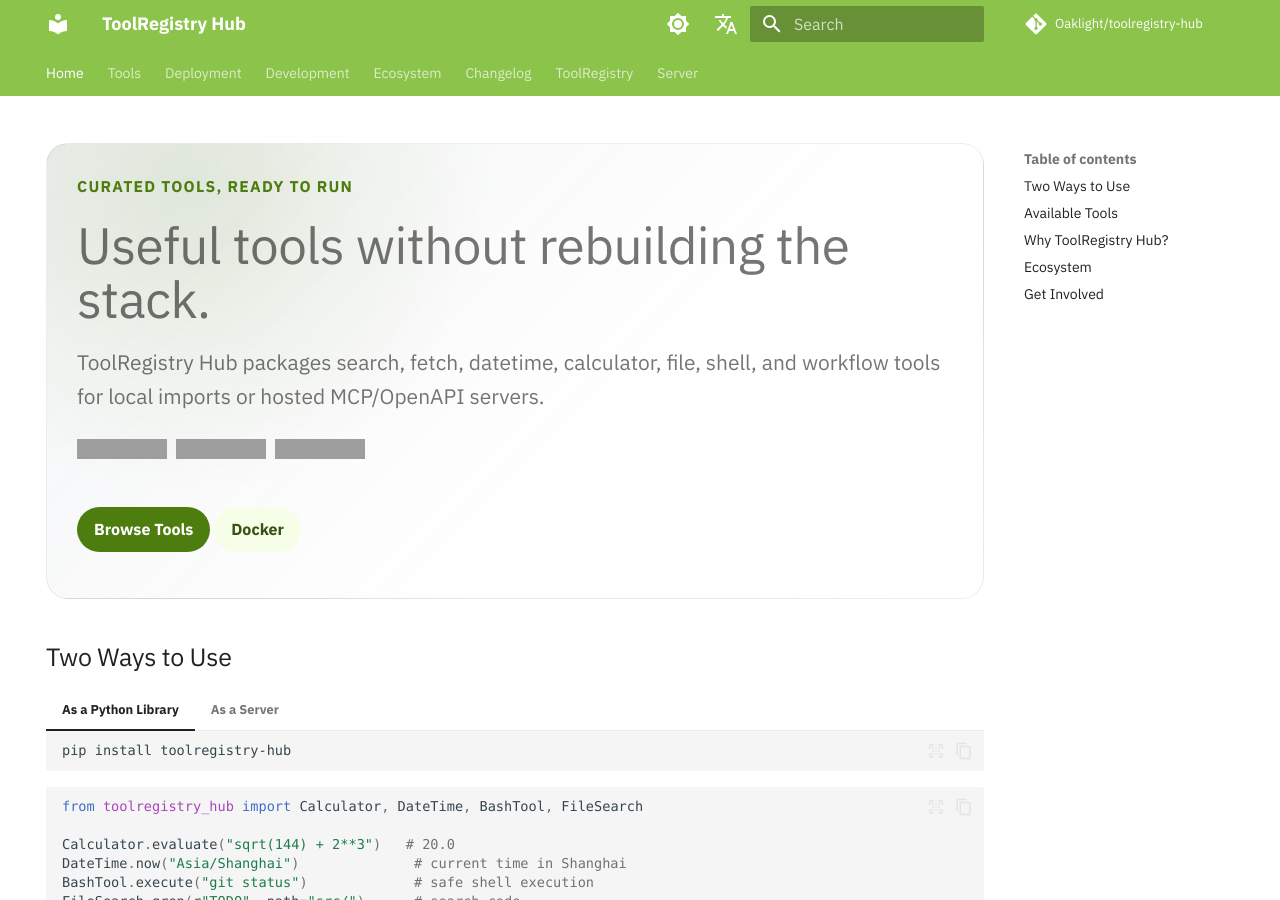
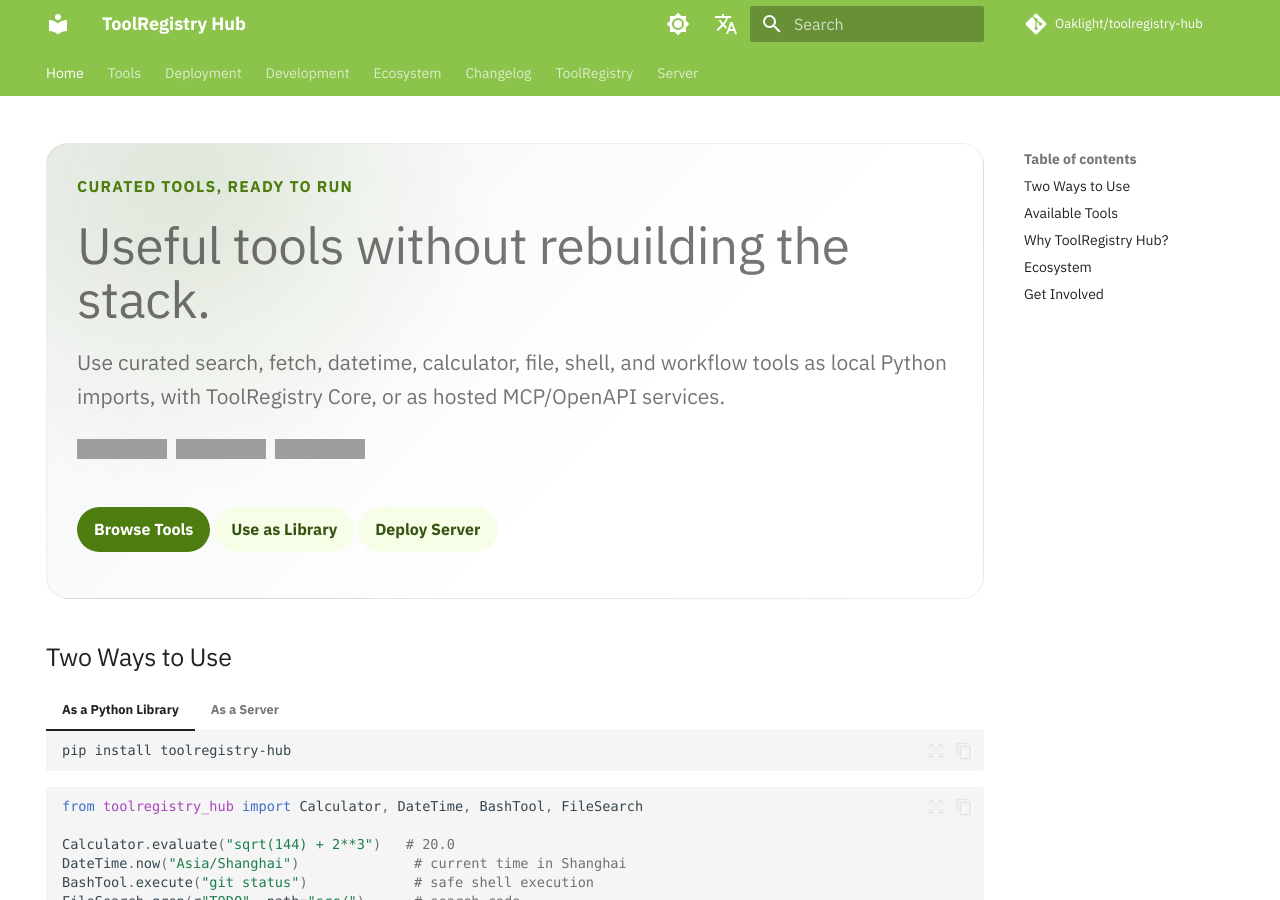
Before and after one commit to Oaklight/toolregistry-hub, an MkDocs documentation site: the page built from docs/index.md, in a window 1280 px wide and 900 px high. Built offline with MkDocs 1.6.1 and Material for MkDocs 9.7.7, drawn with Linux system fonts in a browser that asks for light colours; some web fonts are replaced; comment, search, counter and statistics services are not loaded; grey boxes are pictures that could not be loaded.

Commit message:
docs: polish homepage hero copy

```diff
--- a/docs/index.md
+++ b/docs/index.md
@@ -13,7 +13,7 @@
 
 # Useful tools without rebuilding the stack.
 
-<p class="tr-hero__desc">ToolRegistry Hub packages search, fetch, datetime, calculator, file, shell, and workflow tools for local imports or hosted MCP/OpenAPI servers.</p>
+<p class="tr-hero__desc">Use curated search, fetch, datetime, calculator, file, shell, and workflow tools as local Python imports, with ToolRegistry Core, or as hosted MCP/OpenAPI services.</p>
 
 <p class="tr-badges">
   <a href="https://pypi.org/project/toolregistry-hub/"><img alt="PyPI version" src="https://img.shields.io/pypi/v/toolregistry-hub?labelColor=475569&color=4d7c0f"></a>
@@ -23,7 +23,8 @@
 
 <div class="tr-actions" markdown>
 [Browse Tools](tools/){ .tr-button .tr-button--primary }
-[Docker](docker.md){ .tr-button .tr-button--secondary }
+[Use as Library](library.md){ .tr-button .tr-button--secondary }
+[Deploy Server](server.md){ .tr-button .tr-button--secondary }
 </div>
 </section>
 
```
